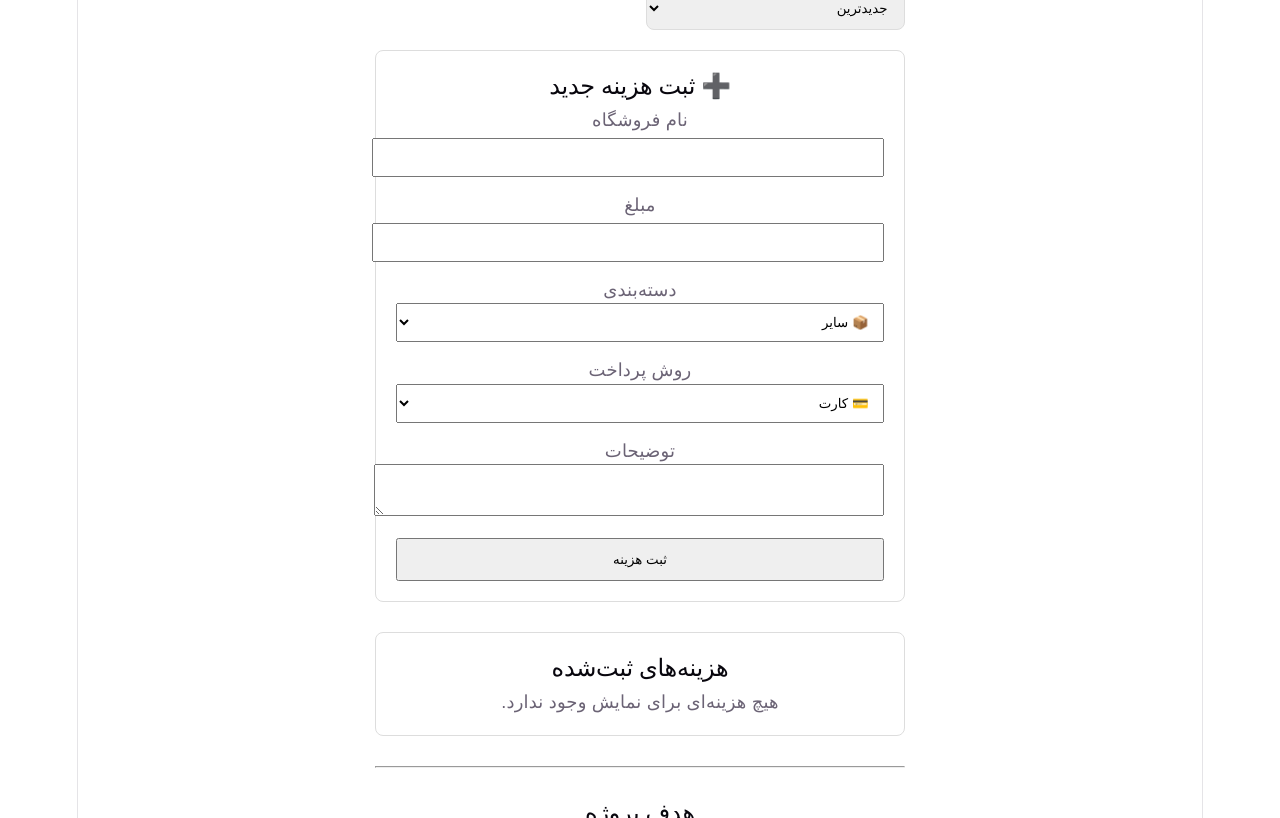
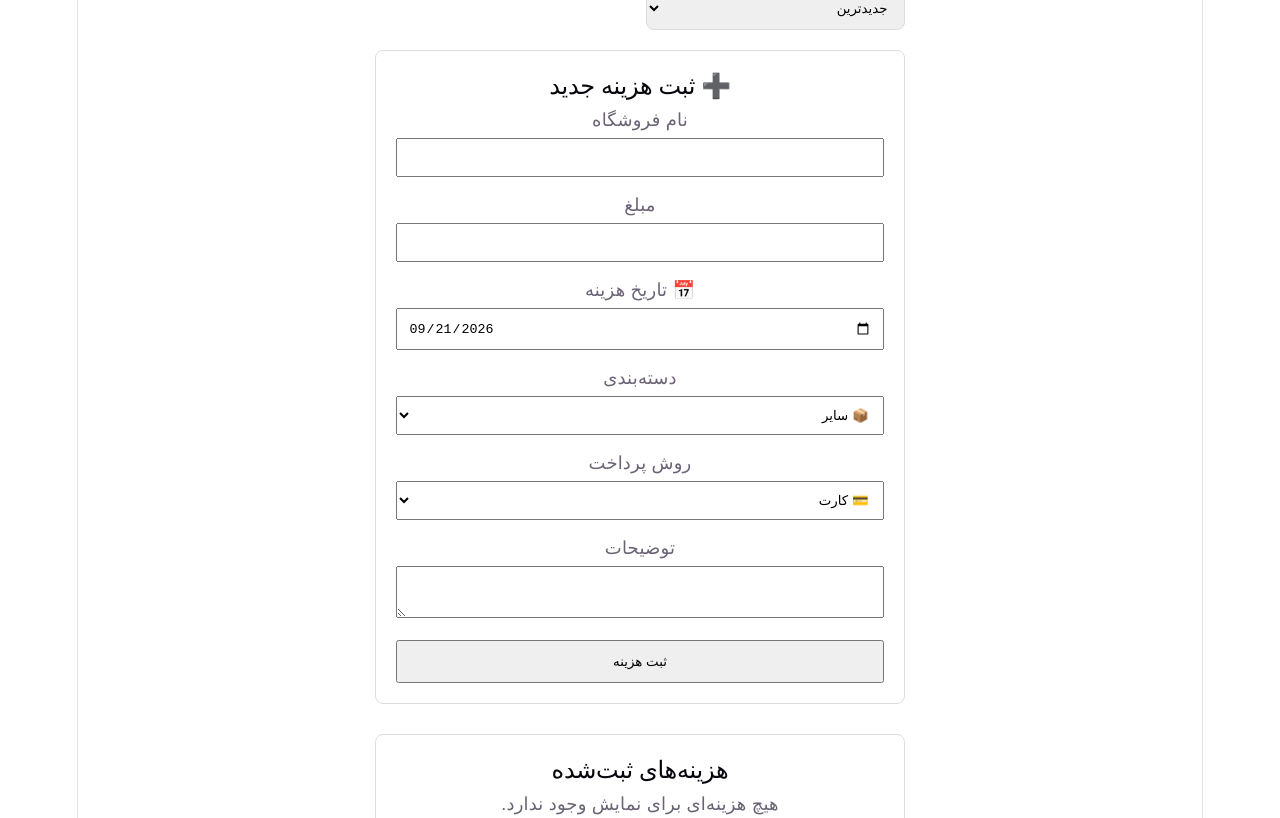
Before and after one commit to msm353/Family-Finance-OS, a React (Vite) app: page / in a window 1280 px wide. Shown: the part 540-1358 px from the top of the page. Built offline with nearby package versions, Linux system fonts and the light colour scheme.

Commit message:
Add selectable expense date

```diff
--- a/src/components/ExpenseForm.tsx
+++ b/src/components/ExpenseForm.tsx
@@ -16,6 +16,19 @@ type ExpenseFormProps = {
   onFinishedEditing: () => void;
 };
 
+function getTodayDate() {
+  const now = new Date();
+
+  const year = now.getFullYear();
+  const month = String(now.getMonth() + 1).padStart(
+    2,
+    "0"
+  );
+  const day = String(now.getDate()).padStart(2, "0");
+
+  return `${year}-${month}-${day}`;
+}
+
 export default function ExpenseForm({
   onExpenseAdded,
   editingExpense,
@@ -24,9 +37,13 @@ export default function ExpenseForm({
   const [storeName, setStoreName] = useState("");
   const [amount, setAmount] = useState("");
   const [category, setCategory] = useState(categories[0]);
+
   const [paymentMethod, setPaymentMethod] =
     useState(paymentMethods[0]);
+
   const [description, setDescription] = useState("");
+
+  const [date, setDate] = useState(getTodayDate());
 
   useEffect(() => {
     if (editingExpense) {
@@ -35,6 +52,16 @@ export default function ExpenseForm({
       setCategory(editingExpense.category);
       setPaymentMethod(editingExpense.paymentMethod);
       setDescription(editingExpense.description || "");
+
+      if (
+        /^\d{4}-\d{2}-\d{2}$/.test(
+          editingExpense.date
+        )
+      ) {
+        setDate(editingExpense.date);
+      } else {
+        setDate(getTodayDate());
+      }
     }
   }, [editingExpense]);
 
@@ -44,6 +71,7 @@ export default function ExpenseForm({
     setCategory(categories[0]);
     setPaymentMethod(paymentMethods[0]);
     setDescription("");
+    setDate(getTodayDate());
   }
 
   async function handleSubmit() {
@@ -57,15 +85,28 @@ export default function ExpenseForm({
       return;
     }
 
+    const numericAmount = Number(amount);
+
+    if (
+      !Number.isFinite(numericAmount) ||
+      numericAmount <= 0
+    ) {
+      alert("مبلغ معتبر وارد کنید.");
+      return;
+    }
+
+    if (!date) {
+      alert("تاریخ را انتخاب کنید.");
+      return;
+    }
+
     const expenseData = {
-      storeName,
-      amount: Number(amount),
+      storeName: storeName.trim(),
+      amount: numericAmount,
       category,
       paymentMethod,
-      description,
-      date:
-        editingExpense?.date ??
-        new Date().toLocaleDateString("fa-IR"),
+      description: description.trim(),
+      date,
       createdAt:
         editingExpense?.createdAt ??
         new Date().toISOString(),
@@ -110,9 +151,12 @@ export default function ExpenseForm({
       </h2>
 
       <div style={{ marginBottom: "15px" }}>
-        <label>نام فروشگاه</label>
+        <label htmlFor="store-name">
+          نام فروشگاه
+        </label>
 
         <input
+          id="store-name"
           value={storeName}
           onChange={(e) =>
             setStoreName(e.target.value)
@@ -121,15 +165,20 @@ export default function ExpenseForm({
             width: "100%",
             padding: "10px",
             marginTop: "5px",
+            boxSizing: "border-box",
           }}
         />
       </div>
 
       <div style={{ marginBottom: "15px" }}>
-        <label>مبلغ</label>
+        <label htmlFor="expense-amount">
+          مبلغ
+        </label>
 
         <input
+          id="expense-amount"
           type="number"
+          min="0"
           value={amount}
           onChange={(e) =>
             setAmount(e.target.value)
@@ -138,14 +187,39 @@ export default function ExpenseForm({
             width: "100%",
             padding: "10px",
             marginTop: "5px",
+            boxSizing: "border-box",
           }}
         />
       </div>
 
       <div style={{ marginBottom: "15px" }}>
-        <label>دسته‌بندی</label>
+        <label htmlFor="expense-date">
+          📅 تاریخ هزینه
+        </label>
+
+        <input
+          id="expense-date"
+          type="date"
+          value={date}
+          onChange={(e) =>
+            setDate(e.target.value)
+          }
+          style={{
+            width: "100%",
+            padding: "10px",
+            marginTop: "5px",
+            boxSizing: "border-box",
+          }}
+        />
+      </div>
+
+      <div style={{ marginBottom: "15px" }}>
+        <label htmlFor="expense-category">
+          دسته‌بندی
+        </label>
 
         <select
+          id="expense-category"
           value={category}
           onChange={(e) =>
             setCategory(e.target.value)
@@ -153,10 +227,15 @@ export default function ExpenseForm({
           style={{
             width: "100%",
             padding: "10px",
+            marginTop: "5px",
+            boxSizing: "border-box",
           }}
         >
           {categories.map((item) => (
-            <option key={item}>
+            <option
+              key={item}
+              value={item}
+            >
               {item}
             </option>
           ))}
@@ -164,9 +243,12 @@ export default function ExpenseForm({
       </div>
 
       <div style={{ marginBottom: "15px" }}>
-        <label>روش پرداخت</label>
+        <label htmlFor="payment-method">
+          روش پرداخت
+        </label>
 
         <select
+          id="payment-method"
           value={paymentMethod}
           onChange={(e) =>
             setPaymentMethod(e.target.value)
@@ -174,10 +256,15 @@ export default function ExpenseForm({
           style={{
             width: "100%",
             padding: "10px",
+            marginTop: "5px",
+            boxSizing: "border-box",
           }}
         >
           {paymentMethods.map((item) => (
-            <option key={item}>
+            <option
+              key={item}
+              value={item}
+            >
               {item}
             </option>
           ))}
@@ -185,9 +272,12 @@ export default function ExpenseForm({
       </div>
 
       <div style={{ marginBottom: "15px" }}>
-        <label>توضیحات</label>
+        <label htmlFor="expense-description">
+          توضیحات
+        </label>
 
         <textarea
+          id="expense-description"
           value={description}
           onChange={(e) =>
             setDescription(e.target.value)
@@ -195,6 +285,8 @@ export default function ExpenseForm({
           style={{
             width: "100%",
             padding: "10px",
+            marginTop: "5px",
+            boxSizing: "border-box",
           }}
         />
       </div>
```
